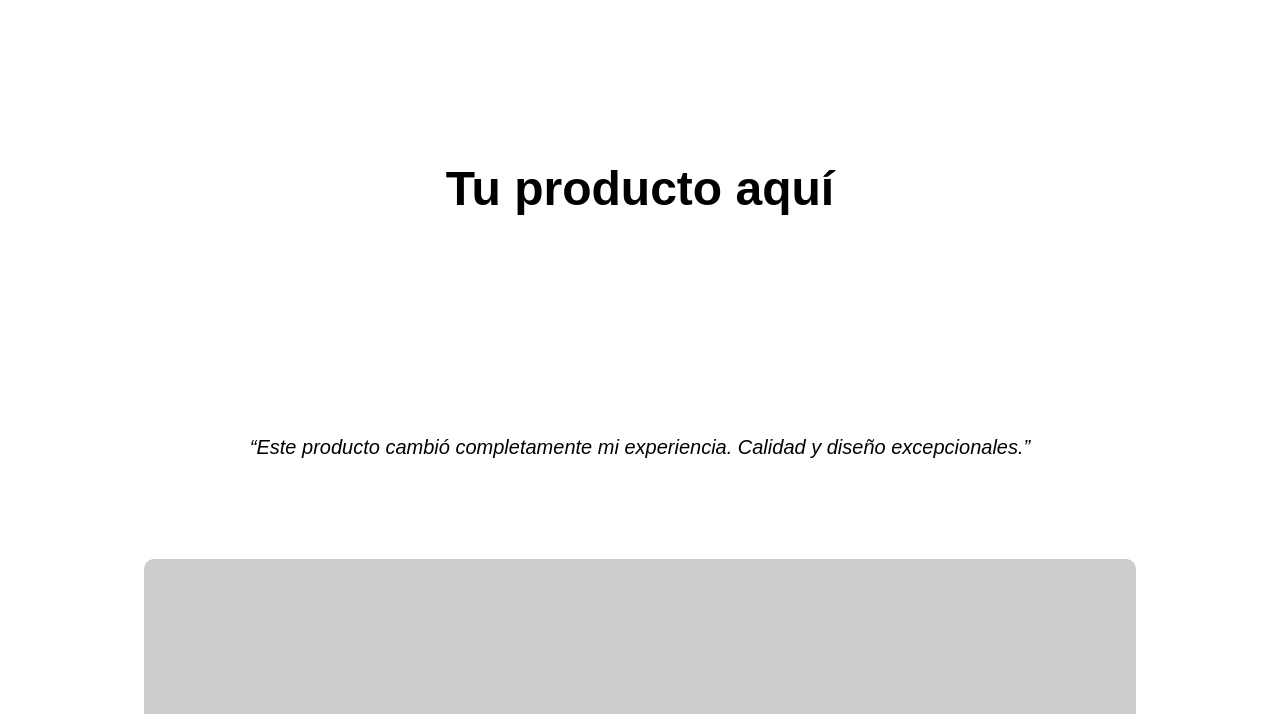
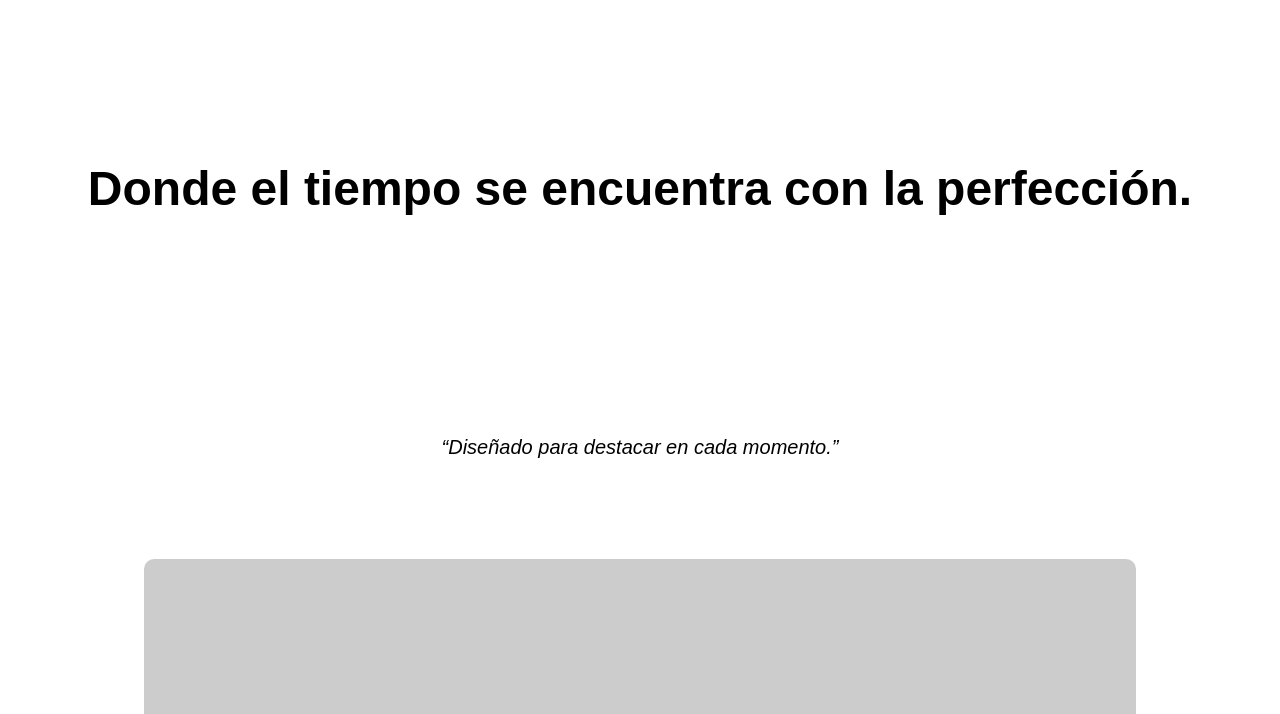
Before and after one commit to DesingworkLA/Inter, a plain HTML site: page index.html in a window 1280 px wide. Shown: the part 86-800 px from the top of the page. Drawn offline with Linux system fonts and the light colour scheme; placeholder pictures from the web are drawn by us.

Commit message:
Update hero section and comment text in index.html

```diff
--- a/index.html
+++ b/index.html
@@ -23,13 +23,13 @@
 
   <!-- HERO -->
   <section class="hero">
-    <h1>Tu producto aquí</h1>
+    <h1>Donde el tiempo se encuentra con la perfección.</h1>
   </section>
 
   <!-- COMENTARIO -->
   <section class="comentario">
     <p>
-      “Este producto cambió completamente mi experiencia. Calidad y diseño excepcionales.”
+      “Diseñado para destacar en cada momento.”
     </p>
   </section>
 
```
